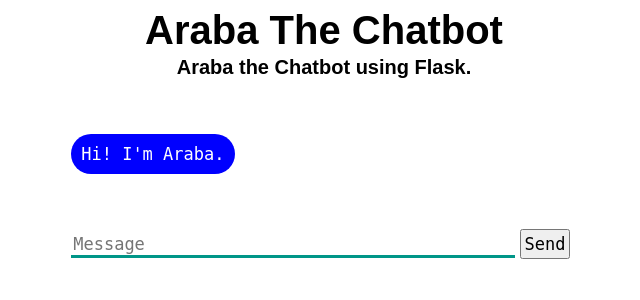
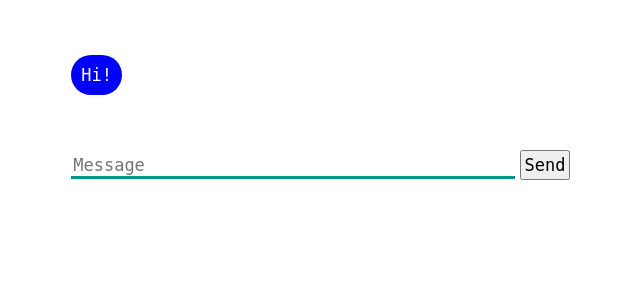
Before and after one commit to BismarckBamfo/Chatbot, a Flask app: page / in a window 1280 px wide. Shown: the top 300 px of the page, without its empty margins (316-956 px from the left). Run offline with Flask 2, Linux system fonts and the light colour scheme; some libraries are stand-ins or nearby versions.

Commit message:
Update index.html

```diff
--- a/chatbot/templates/index.html
+++ b/chatbot/templates/index.html
@@ -5,11 +5,9 @@
     <script src="https://ajax.googleapis.com/ajax/libs/jquery/3.2.1/jquery.min.js"></script>
   </head>
   <body>
-    <h1>Araba The Chatbot</h1>
-    <h3>Araba the Chatbot using Flask.</h3>
     <div>
       <div id="chatbox">
-        <p class="botText"><span>Hi! I'm Araba.</span></p>
+        <p class="botText"><span>Hi!</span></p>
       </div>
       <div id="userInput">
         <input id="textInput" type="text" name="msg" placeholder="Message">
```
